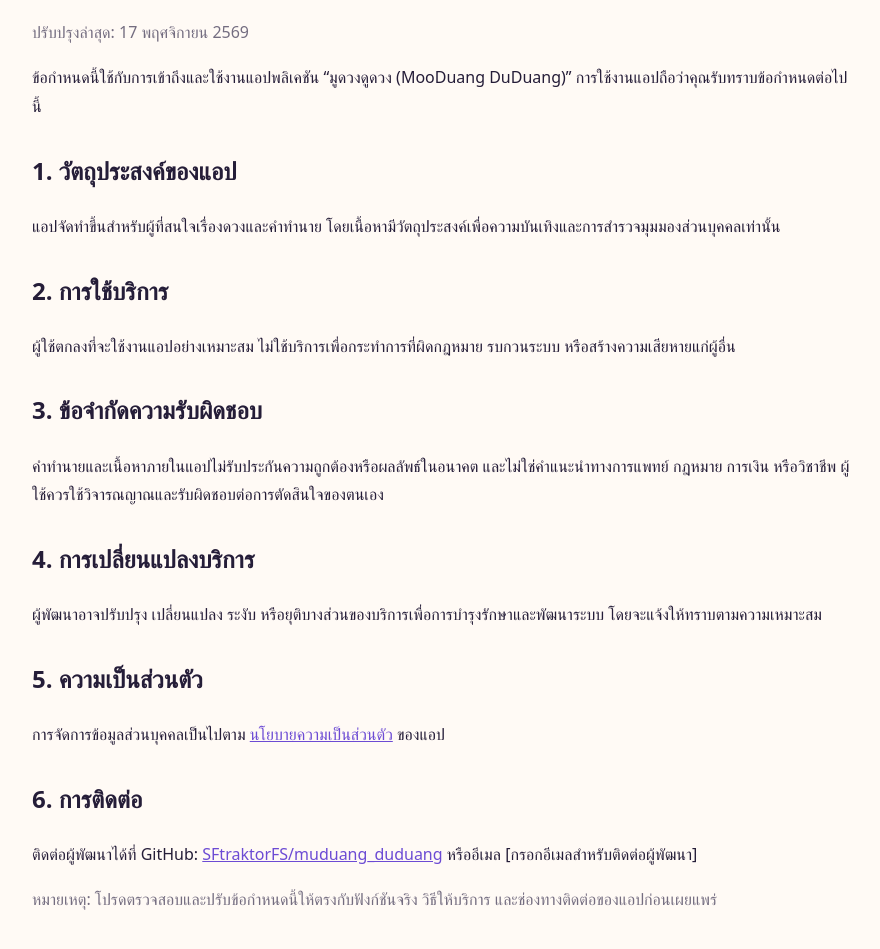
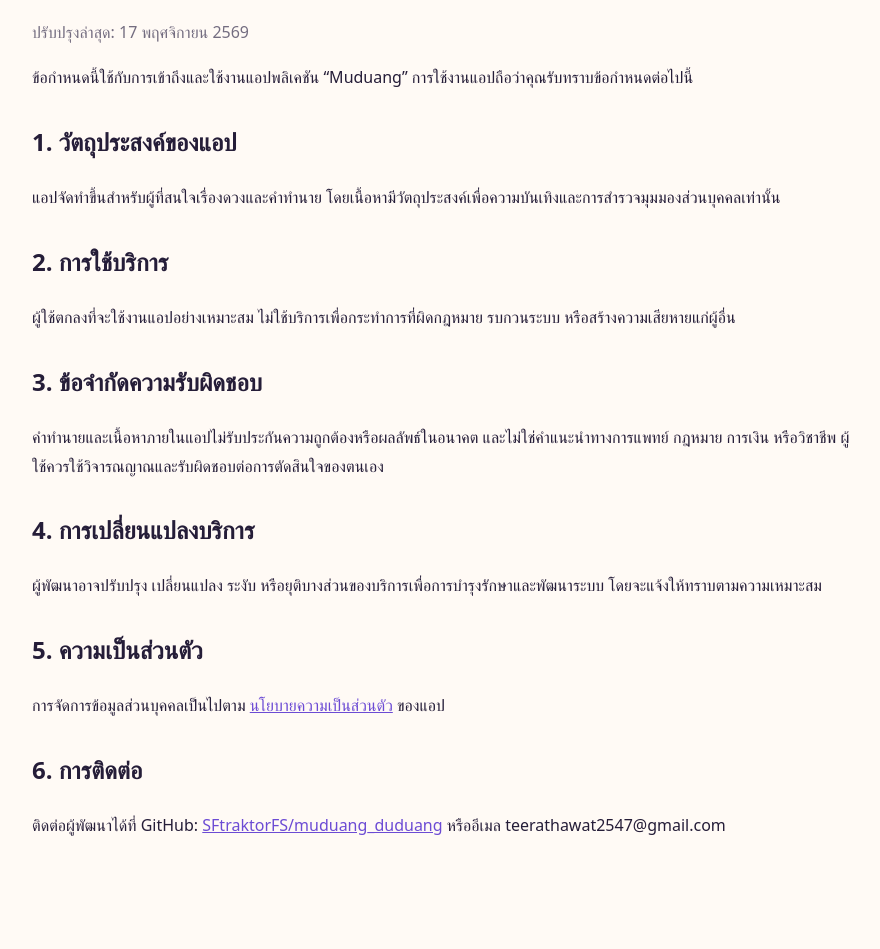
Before and after one commit to SFtraktorFS/SFtraktorFS.github.io, a plain HTML site: page terms-of-service.html in a window 1280 px wide. Shown: the part 159-1108 px from the top of the page, without its empty margins (198-1078 px from the left). After the commit the page ends 1047 px from the top, so only its background shows below. Drawn offline with Linux system fonts and the light colour scheme.

Commit message:
Revise title and app name in terms of service
Updated the title and application name in the terms of service.

```diff
--- a/terms-of-service.html
+++ b/terms-of-service.html
@@ -2,7 +2,7 @@
 <html lang="th">
 <head>
 <meta charset="UTF-8"><meta name="viewport" content="width=device-width, initial-scale=1">
-<title>ข้อกำหนดการใช้งาน | มูดวงดูดวง</title>
+<title>ข้อกำหนดการใช้งาน | Muduang</title>
 <style>
 body{margin:0;background:#fffaf5;color:#251d38;font-family:system-ui,-apple-system,"Segoe UI",Tahoma,sans-serif;line-height:1.8}
 main{max-width:820px;margin:48px auto;padding:0 22px}h1{color:#6c4bd4}h2{margin-top:28px}
@@ -12,7 +12,7 @@ a{color:#6c4bd4}.muted{color:#746d80}
 <p><a href="./">← กลับสู่หน้าแรก</a></p>
 <h1>ข้อกำหนดการใช้งาน (Terms of Service)</h1>
 <p class="muted">ปรับปรุงล่าสุด: 17 พฤศจิกายน 2569</p>
-<p>ข้อกำหนดนี้ใช้กับการเข้าถึงและใช้งานแอปพลิเคชัน “มูดวงดูดวง (MooDuang DuDuang)” การใช้งานแอปถือว่าคุณรับทราบข้อกำหนดต่อไปนี้</p>
+<p>ข้อกำหนดนี้ใช้กับการเข้าถึงและใช้งานแอปพลิเคชัน “Muduang” การใช้งานแอปถือว่าคุณรับทราบข้อกำหนดต่อไปนี้</p>
 <h2>1. วัตถุประสงค์ของแอป</h2>
 <p>แอปจัดทำขึ้นสำหรับผู้ที่สนใจเรื่องดวงและคำทำนาย โดยเนื้อหามีวัตถุประสงค์เพื่อความบันเทิงและการสำรวจมุมมองส่วนบุคคลเท่านั้น</p>
 <h2>2. การใช้บริการ</h2>
@@ -24,6 +24,5 @@ a{color:#6c4bd4}.muted{color:#746d80}
 <h2>5. ความเป็นส่วนตัว</h2>
 <p>การจัดการข้อมูลส่วนบุคคลเป็นไปตาม <a href="https://sftraktorfs.github.io/privacy-policy/">นโยบายความเป็นส่วนตัว</a> ของแอป</p>
 <h2>6. การติดต่อ</h2>
-<p>ติดต่อผู้พัฒนาได้ที่ GitHub: <a href="https://github.com/SFtraktorFS/muduang_duduang">SFtraktorFS/muduang_duduang</a> หรืออีเมล [กรอกอีเมลสำหรับติดต่อผู้พัฒนา]</p>
-<p class="muted">หมายเหตุ: โปรดตรวจสอบและปรับข้อกำหนดนี้ให้ตรงกับฟังก์ชันจริง วิธีให้บริการ และช่องทางติดต่อของแอปก่อนเผยแพร่</p>
+<p>ติดต่อผู้พัฒนาได้ที่ GitHub: <a href="https://github.com/SFtraktorFS/muduang_duduang">SFtraktorFS/muduang_duduang</a> หรืออีเมล teerathawat2547@gmail.com</p>
 </main></body></html>
```
